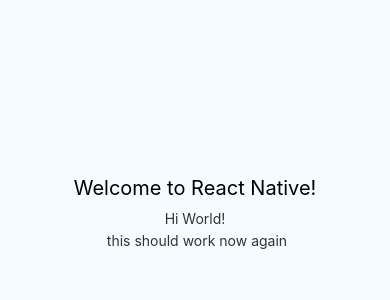
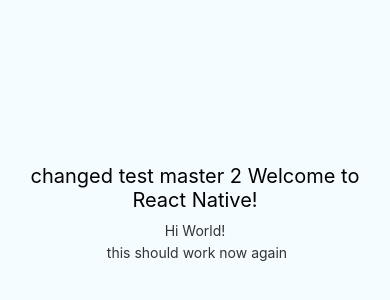
Before and after one commit to zapicojunredexter/helloworld, a React Native app: screen / in a window 390 px wide. Shown: the part 212-512 px from the top of the page. Built offline with nearby package versions, Linux system fonts and the light colour scheme.

Commit message:
change test master 2

```diff
--- a/App.js
+++ b/App.js
@@ -21,7 +21,7 @@
   render() {
     return (
       <View style={styles.container}>
-        <Text style={styles.welcome}>Welcome to React Native!</Text>
+        <Text style={styles.welcome}>changed test master 2 Welcome to React Native!</Text>
         <Text style={styles.instructions}>Hi World!</Text>
         <Text style={styles.instructions}>{instructions} this should work now again</Text>
       </View>
```
